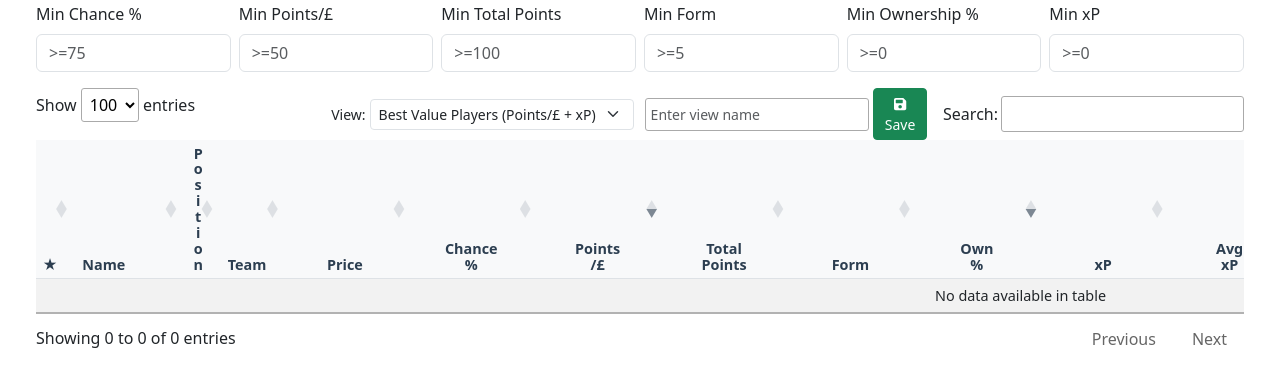
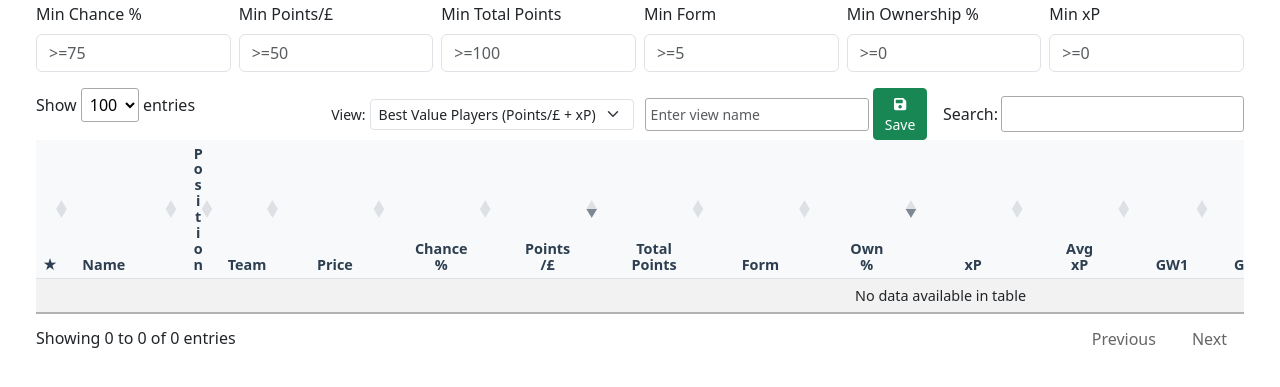
Before and after one commit to oos/FPL2, a Flask app: page /players2 in a window 1280 px wide. Shown: the part 188-575 px from the top of the page. Run offline with Flask 3, Linux system fonts and the light colour scheme; data that the repository does not hold is empty; some libraries are stand-ins or nearby versions.

Commit message:
ui(players2): narrow Price..Avg xP columns (80px) to reveal more GW columns without scroll

```diff
--- a/templates/players2.html
+++ b/templates/players2.html
@@ -54,9 +54,9 @@
     /* Team column narrower */
     #players2Table th:nth-child(4), #players2Table td:nth-child(4) { white-space: normal; min-width: 56px; padding-left: 0.3rem; padding-right: 0.3rem; }
 
-    /* Make Price through Avg xP wider for readability (cols 5..12) */
+    /* Make Price through Avg xP moderately narrow to fit more GWs (cols 5..12) */
     #players2Table th:nth-child(n+5):nth-child(-n+12),
-    #players2Table td:nth-child(n+5):nth-child(-n+12) { min-width: 100px; }
+    #players2Table td:nth-child(n+5):nth-child(-n+12) { min-width: 80px; }
     /* Narrow star column */
     #players2Table th:nth-child(1), #players2Table td:nth-child(1) { width: 28px; }
     /* Compact GW columns and center align (GW1 starts at column 13: star,name,pos,team,price,chance,ppm,total,form,own,xP,Avg xP = 12) */
```
